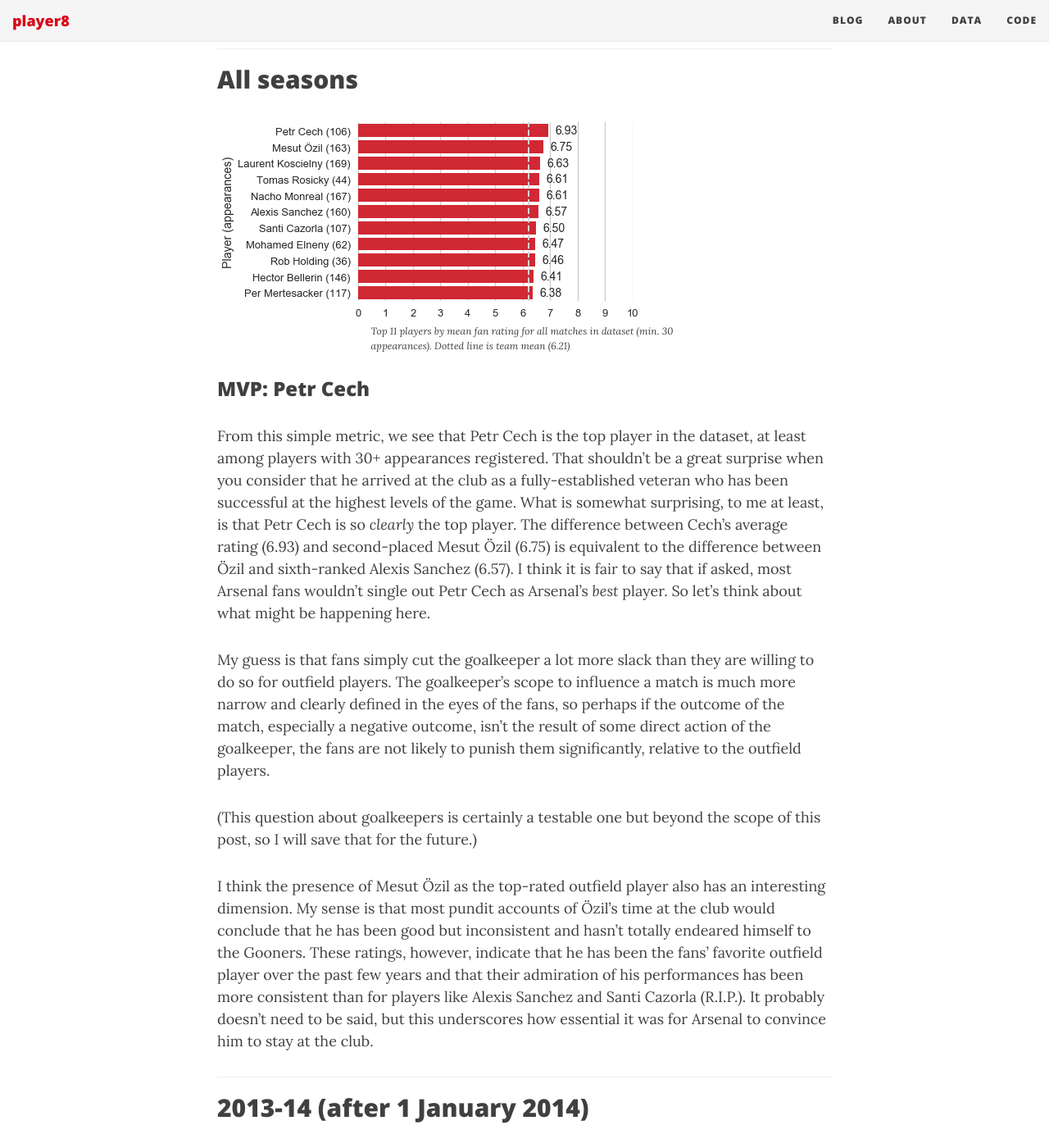
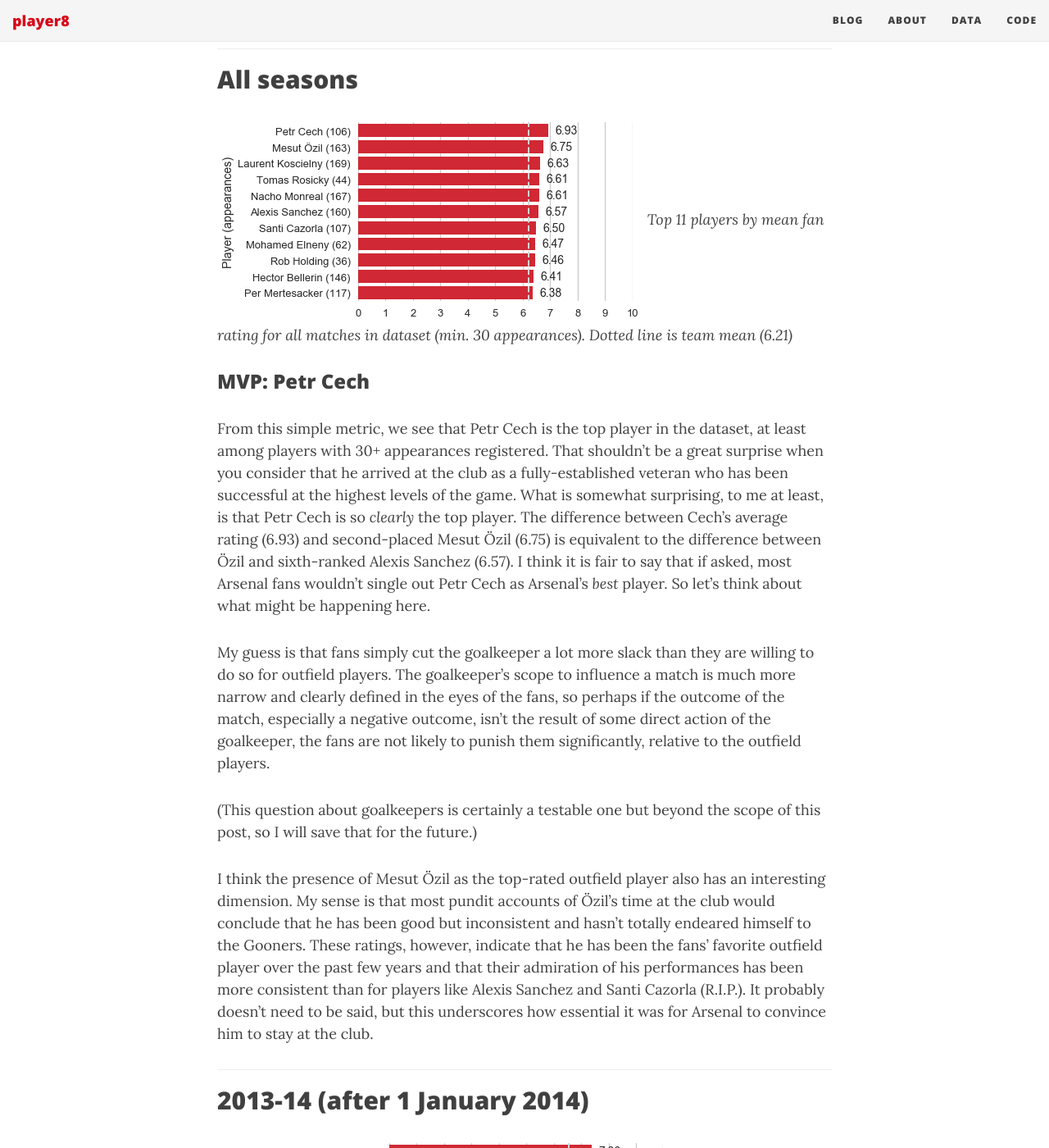
Before and after one commit to deppen8/player8, a Jekyll site: the page built from _posts/2018-04-02-MVPs.md, in a window 1280 px wide and 1400 px high, scrolled down 429 px. Shown: the whole window at 82% size. Built offline with Jekyll 4.4.1, drawn with Linux system fonts in a browser that asks for light colours; nearby versions of some CDN libraries.

Commit message:
Update mvps

```diff
--- a/css/main.css
+++ b/css/main.css
@@ -86,15 +86,6 @@ img::-moz-selection {
 
 img {
   max-width: 100%;
-}
-
-img + em {
-    display: block;
-    text-align: left;
-    font-size: 12px;
-    margin-left: auto;
-    margin-right: auto;
-    width: 50%
 }
 
 .disqus-comments {
```
